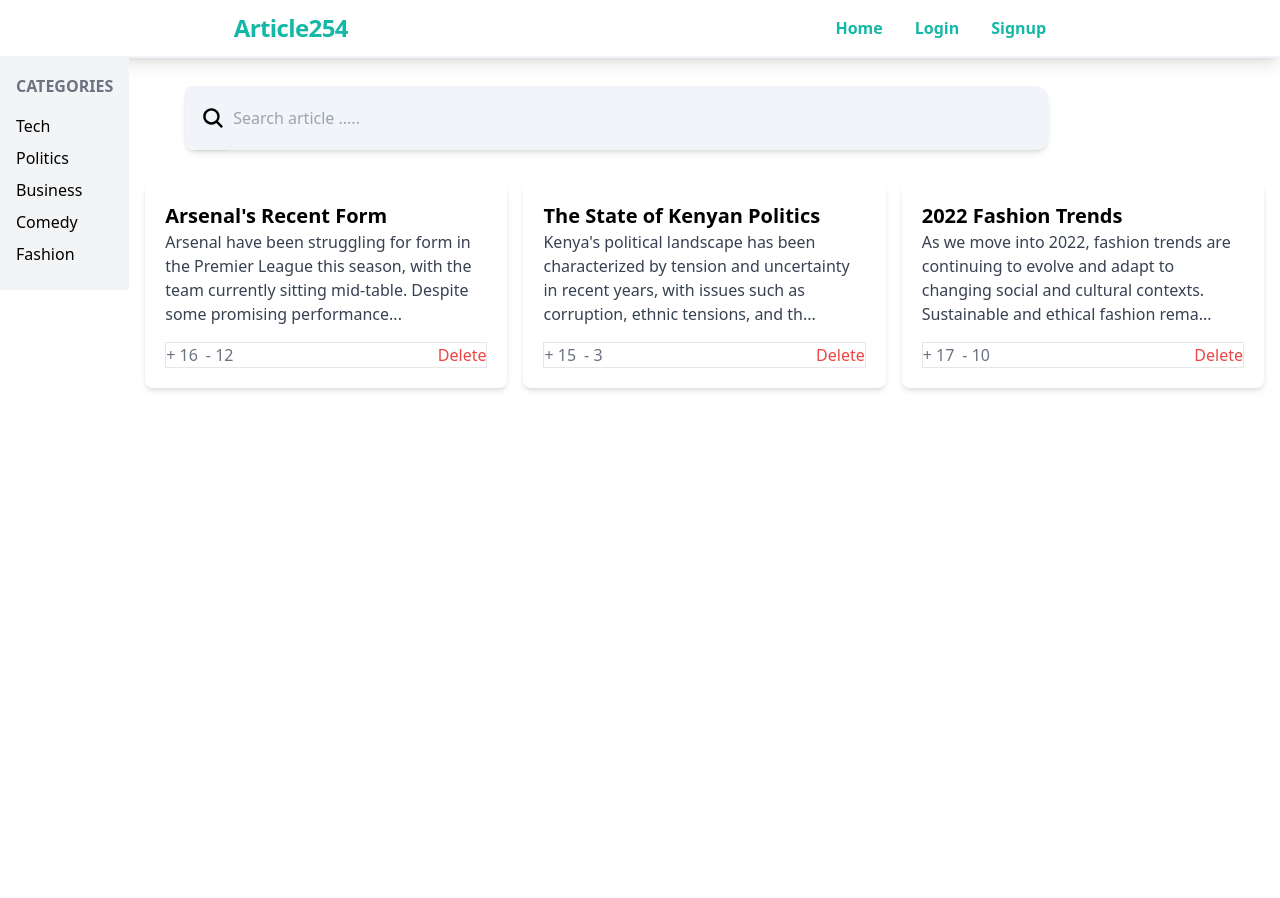
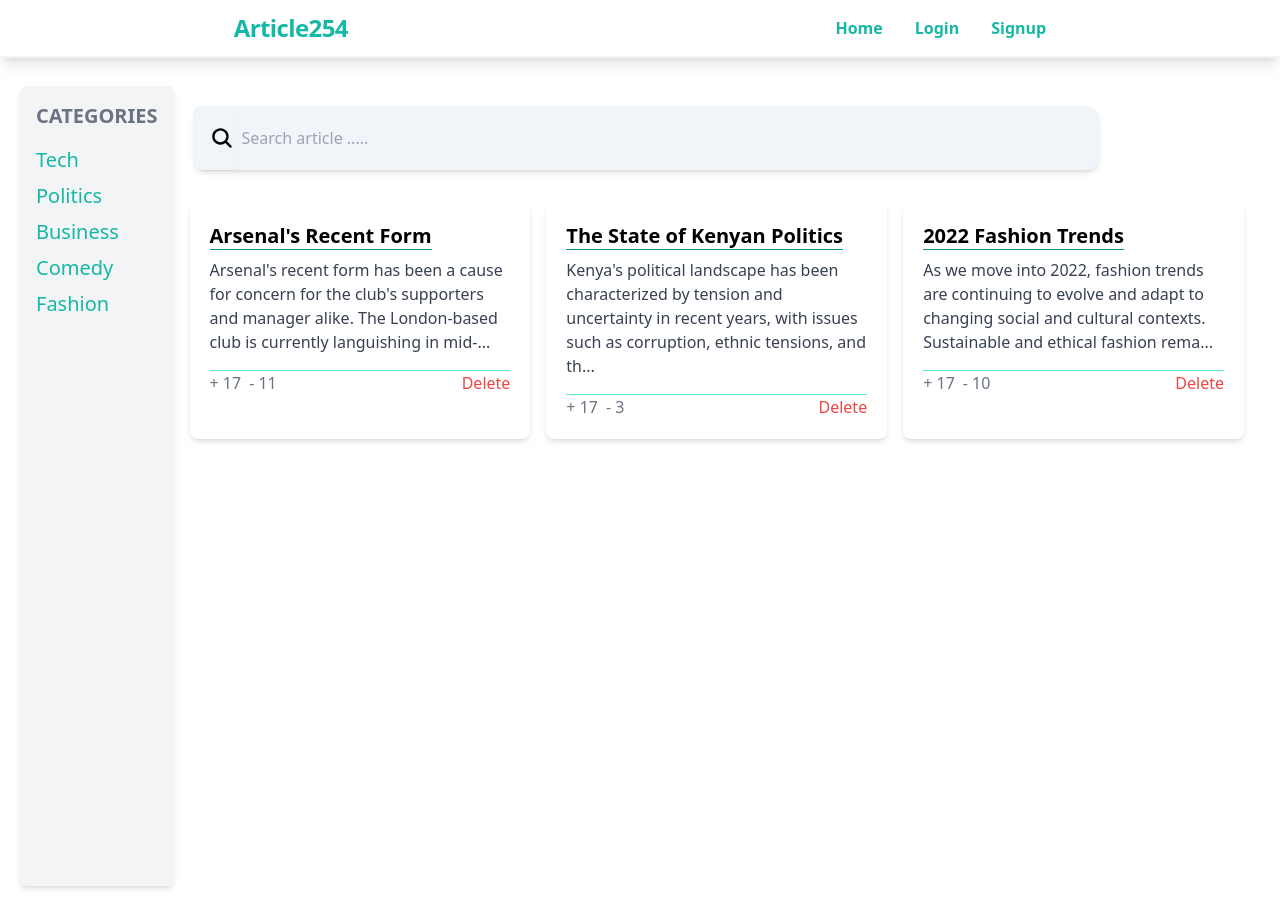
Before and after one commit to phase-4-group-15/front-end-phase-4, a React (Create React App) app: page /articles in a window 1280 px wide. Before the commit the page ends 800 px from the top, so only its background shows below. Built offline with nearby package versions, Linux system fonts and the light colour scheme; data requests are answered from the project's data file.

Commit message:
fine edges ui updates

```diff
--- a/db.json
+++ b/db.json
@@ -4,9 +4,9 @@
       "id": 1,
       "title": "Arsenal's Recent Form",
       "category": "Sports",
-        "description": "Arsenal have been struggling for form in the Premier League this season, with the team currently sitting mid-table. Despite some promising performances in the Europa League, manager Mikel Arteta will need to find a way to get the team firing in the league if they want to compete for a top-four finish.",
-        "likes": 16,
-        "dislikes": 12,
+      "description": "Arsenal's recent form has been a cause for concern for the club's supporters and manager alike. The London-based club is currently languishing in mid-table, with only a few glimpses of the attractive, attacking football that has been synonymous with the club in recent history. The Gunners have struggled to put together a consistent run of form in the Premier League this season, with frustrating losses to teams lower down in the table. Manager Mikel Arteta has been vocal in his frustration with the team's performances, emphasizing the need for the players to take responsibility for their form and for the club to develop a winning mentality. While Arsenal have shown promise in other competitions, such as the Europa League, it is clear that the Premier League remains the primary focus for the club. The team's fortunes will depend on the ability of key players such as Pierre-Emerick Aubameyang and Bukayo Saka to rediscover their form and lead the team forward.",
+      "likes": 17,
+      "dislikes": 11,
       "image": "https://i2-prod.dailystar.co.uk/incoming/article28194105.ece/ALTERNATES/s615/0_JS280028828.jpg"
     },
     {
@@ -14,7 +14,7 @@
       "title": "The State of Kenyan Politics",
       "category": "Politics",
       "description": "Kenya's political landscape has been characterized by tension and uncertainty in recent years, with issues such as corruption, ethnic tensions, and the COVID-19 pandemic all playing a role. The upcoming general elections in 2022 will be a crucial moment for the country, with many hoping for a peaceful and fair process that can set Kenya on a path towards stability and progress.",
-        "likes": 15,
+      "likes": 17,
       "dislikes": 3,
       "image": "https://example.com/image2.jpg"
     },
--- a/src/components/ArticlesCardList.js
+++ b/src/components/ArticlesCardList.js
@@ -46,10 +46,10 @@ const ArticlesCardList = () => {
     <div className="grid grid-cols-3 gap-4 p-4">
       {articles.map(article => (
         <div key={article.id} className="bg-white rounded-lg shadow-md p-5 relative">
-          <Link to={`/articles/${article.id}`} className="text-xl font-semibold cursor-pointer hover:text-blue-500">{article.title}</Link>
-          <p className="text-gray-700 mb-4">{`${article.description.slice(0, 150)}${article.description.length > 150 ? "..." : ""}`}</p>
+          <Link to={`/articles/${article.id}`} className="text-xl font-semibold cursor-pointer hover:text-blue-500 border-b border-teal-600">{article.title}</Link>
+          <p className="text-gray-700 mt-2 mb-4">{`${article.description.slice(0, 150)}${article.description.length > 150 ? "..." : ""}`}</p>
           <div className="">
-            <div className="flex justify-between   border">
+            <div className="flex justify-between border-teal-300  border-t">
               <div className="flex justify-around">
                 <button className="text-gray-500 hover:text-blue-500 mr-2" onClick={() => handleLike(article.id)}>+ {article.likes}</button>
                 <button className="text-gray-500 hover:text-red-500 mr-2" onClick={() => handleDislike(article.id)}>- {article.dislikes}</button>
--- a/src/components/Search.js
+++ b/src/components/Search.js
@@ -1,6 +1,6 @@
 const Search = () => {
     return (
-        <form className="relative w-3/4 mt-3 ml-14">
+        <form className="relative w-5/6 mt-3 ml-5 mr-5 ">
         <input
           name="search"
           type="text"
--- a/src/components/Sidebar.js
+++ b/src/components/Sidebar.js
@@ -2,26 +2,27 @@ import {  Link } from "react-router-dom"
 
 const Sidebar = () => {
     return (
-     <div className="bg-gray-100 py-4 px-4">
+        <div className="bg-gray-100 py-4 rounded-md shadow-md mt-2 text-xl text-teal-500 px-4 h-screen">
         <div className="text-gray-500 uppercase font-semibold mb-4">Categories</div>
         <ul>
-          <li className="mb-2">
+          <li className="mb-2 even:bg-gray-200">
             <Link to="/category/tech" className="hover:text-gray-800">Tech</Link>
           </li>
-          <li className="mb-2">
+          <li className="mb-2 odd:bg-white">
             <Link to="/category/politics" className="hover:text-gray-800">Politics</Link>
           </li>
-          <li className="mb-2">
+          <li className="mb-2 even:bg-gray-200">
             <Link to="/category/business" className="hover:text-gray-800">Business</Link>
           </li>
-          <li className="mb-2">
+          <li className="mb-2 odd:bg-white">
             <Link to="/category/comedy" className="hover:text-gray-800">Comedy</Link>
           </li>
-          <li className="mb-2">
+          <li className="mb-2 even:bg-gray-200">
             <Link to="/category/fashion" className="hover:text-gray-800">Fashion</Link>
           </li>
         </ul>
       </div>
+
      );
 }
 
--- a/src/pages/ArticleReadPage.js
+++ b/src/pages/ArticleReadPage.js
@@ -17,10 +17,10 @@ const ArticleReadPage = () => {
   }
 
   return (
-    <div className="p-4">
+    <div className=" p-4 w-3/4 flex justify-center items-center ml-40 ">
       <div className="bg-white rounded-lg shadow-md p-5">
         <h2 className="text-3xl font-semibold mb-4">{article.title}</h2>
-        <img src={article.image} alt={article.title} className="w-full mb-4" />
+        <img src={article.image} alt={article.title} className="w-full  mb-4" />
         <p className="text-gray-700 mb-4">{article.description}</p>
         <div className="flex justify-between border-t pt-4">
           <div className="flex justify-around">
--- a/src/pages/ArticlesPage.js
+++ b/src/pages/ArticlesPage.js
@@ -5,8 +5,8 @@ import ArticleReadPage from "./ArticleReadPage";
 
 const ArticlesPage = () => {
     return (
-    <div className="flex ">
-      <div className="w-1/5">
+    <div className="flex p-5 ">
+      <div className="w-1/4 h-screen">
           <Sidebar />
       </div>
       <div className="flex-grow">
@@ -15,7 +15,7 @@ const ArticlesPage = () => {
         </div>
 
            {/* <ArticleReadPage /> */}
-        <div className="flex-grow overflow-y-auto">
+        <div className="3/4 overflow-y-auto">
            <ArticlesCardList />
         </div>
       </div>
```
Lines whose indentation alone changed are shown as unchanged.
